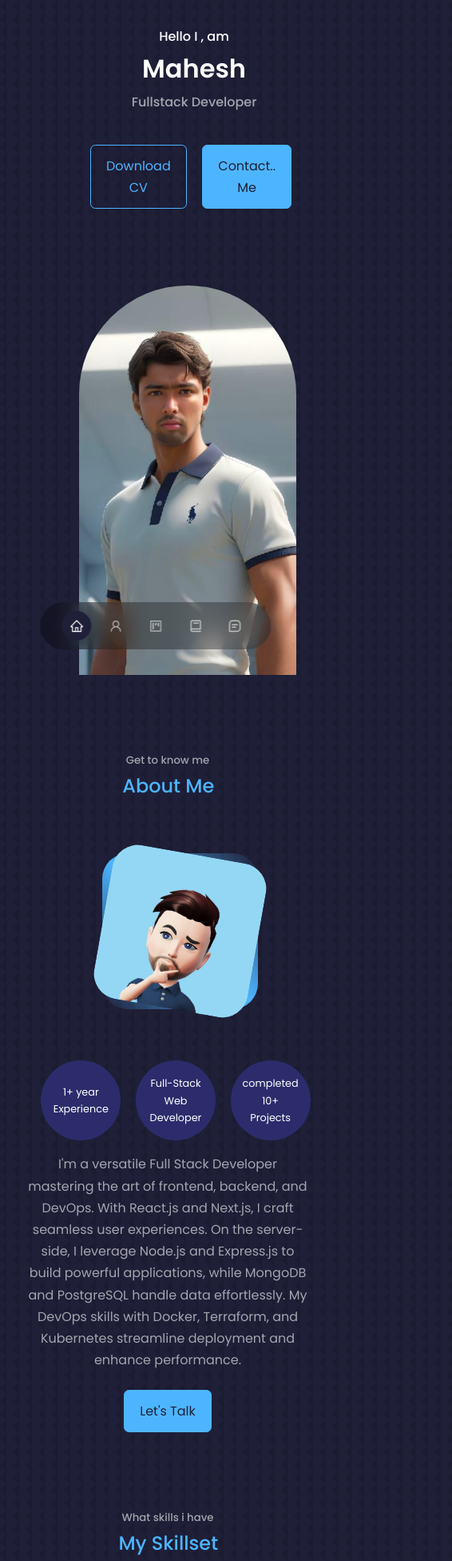
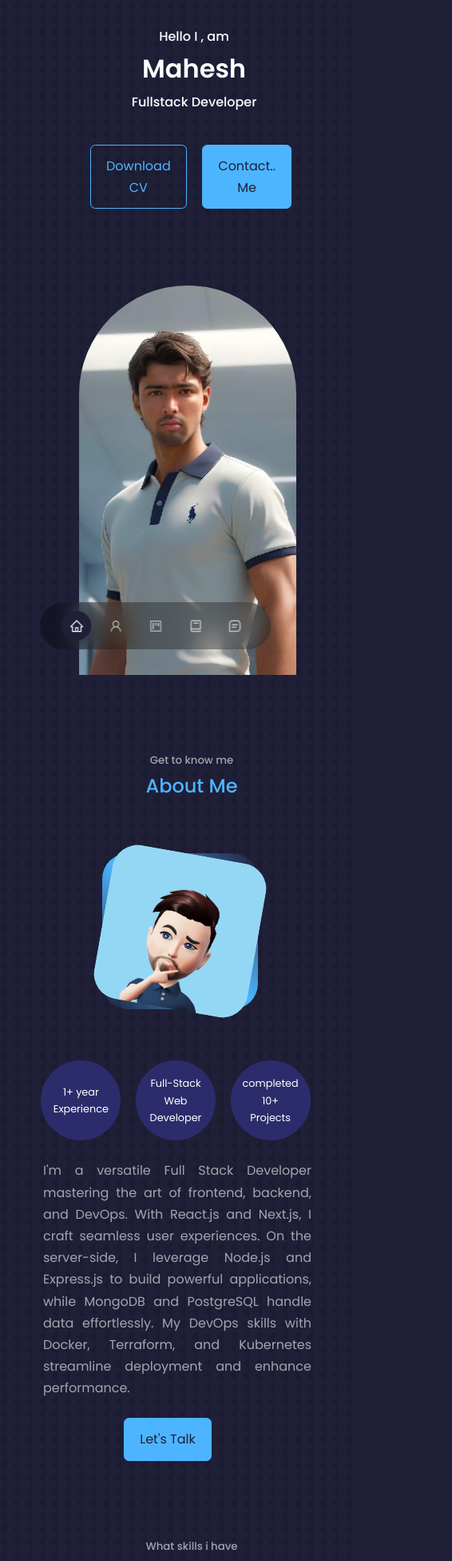
Before and after one commit to mahideveloper1/Portfolio, a React (Create React App) app: page / in a window 390 px wide. Shown: the top 1952 px of the page at 80% size, 566 px wide, since content can reach past the window. Built offline with nearby package versions, Linux system fonts and the light colour scheme.

Commit message:
completed responsiveness

```diff
--- a/src/components/Experience/Experience.css
+++ b/src/components/Experience/Experience.css
@@ -26,7 +26,7 @@
 
 .experience__content {
   display: grid;
-  grid-template-columns: 6fr 1fr;
+  grid-template-columns: 5fr 1fr;
   row-gap: 2rem;
 }
 
@@ -76,15 +76,39 @@
   }
 }
 
-@media screen and (max-width: 450px) and (min-width: 400px) {
+@media screen and (max-width: 450px) {
+  h4 {
+    margin-left: 0rem;
+  }
+
+  h5 {
+    margin-left: 1rem;
+  }
+
+  h2 {
+    margin-left: 1rem;
+  }
+
   .experience__container > div {
-    margin-left: 45px;
-    width: 90%;
+    width: 22rem;
+    margin-left: 3.5rem;
   }
 }
-@media screen and (max-width: 400px) and (min-width: 350px) {
+@media screen and (max-width: 400px) {
+  h4 {
+    margin-left: 0rem;
+  }
+
+  h5 {
+    margin-left: 0rem;
+  }
+
+  h2 {
+    margin-left: 0rem;
+  }
+
   .experience__container > div {
-    margin-left: 40px;
-    width: 100%;
+    width: 22rem;
+    margin-left: 3rem;
   }
 }
--- a/src/components/Header/Header.js
+++ b/src/components/Header/Header.js
@@ -9,12 +9,12 @@ const Header = () => {
   return (
     <header>
       <div className="container header_container">
-        <h4>Hello I , am</h4>
+        <h4 className="heading">Hello I , am</h4>
         <div className="Name">
           <h1> Mahesh Vashisth</h1>
         </div>
 
-        <h4 className="text-light">Fullstack Developer</h4>
+        <h4 className="main">Fullstack Developer</h4>
         <CTA />
         <HeaderSocial />
         <div className="me">
--- a/src/components/Header/header.css
+++ b/src/components/Header/header.css
@@ -96,8 +96,12 @@ header {
     padding: 2rem;
   }
 
-  h4 {
-    padding-left: 3rem;
+  .heading {
+    margin-left: 3rem;
+  }
+
+  .main {
+    margin-left: 3rem;
   }
 
   .cta {
@@ -119,11 +123,11 @@ header {
   .me {
     width: 20rem;
     margin-top: 1rem;
-    margin-left: 2rem;
+    margin-left: 2.5rem;
   }
 }
 
-@media screen and (max-width: 398px) {
+@media screen and (max-width: 400px) {
   .me {
     width: 20rem;
     margin-top: 1rem;
@@ -137,8 +141,12 @@ header {
     margin-left: 6rem;
   }
 
-  h4 {
-    padding-left: 6rem;
+  .main {
+    margin-left: 6rem;
+  }
+
+  .heading {
+    margin-left: 6rem;
   }
 
   .cta {
--- a/src/components/Work/Work.css
+++ b/src/components/Work/Work.css
@@ -56,6 +56,9 @@
     padding: 1.5rem 1.5rem;
     margin: 0 auto;
   }
+  .description {
+    text-align: justify;
+  }
 }
 @media screen and (max-width: 450px) and (min-width: 399px) {
   .work__item {
--- a/src/components/Work/Work.jsx
+++ b/src/components/Work/Work.jsx
@@ -29,7 +29,7 @@ const Work = () => {
             <h3>{work.role}</h3>
             <h4>{work.company}</h4>
             <p className="work__duration">{work.duration}</p>
-            <p>{work.description}</p>
+            <p className="description">{work.description}</p>
           </article>
         ))}
       </div>
--- a/src/components/about/about.css
+++ b/src/components/about/about.css
@@ -87,7 +87,7 @@
   }
   .about__content p {
     margin: 1.5rem 0;
-    text-align: center;
+    text-align: justify;
     padding: 0 1rem;
   }
   .about__card:nth-child(2) {
@@ -98,7 +98,6 @@
 @media screen and (max-width: 450px) {
   .about__me {
     width: 50%;
-    /* margin: 2rem auto 4rem; */
     margin-left: 8rem;
   }
   .about__cards {
@@ -110,6 +109,12 @@
   .about__content {
     text-align: center;
     margin-left: 30px;
+  }
+
+  .about__content p {
+    margin: 1.5rem 0;
+    padding-left: 1.5rem;
+    text-align: justify;
   }
 
   .about__card {
--- a/src/components/contact/Contact.css
+++ b/src/components/contact/Contact.css
@@ -160,11 +160,15 @@ textarea {
   .contact__option h5 {
     font-size: 0.9rem;
     word-break: break-all;
-    padding-right: 50px;
+    padding-right: 4rem;
   }
 
   .contact__option a {
     font-size: 0.8rem;
+  }
+
+  .touch {
+    margin-left: -2rem;
   }
 }
 @media screen and (max-width: 399px) and (min-width: 350px) {
@@ -187,4 +191,8 @@ textarea {
   h2 {
     margin-left: -15%;
   }
+
+  .touch {
+    margin-left: -5rem;
+  }
 }
--- a/src/components/contact/Contact.js
+++ b/src/components/contact/Contact.js
@@ -30,8 +30,8 @@ function Contact() {
 
   return (
     <section id="contact">
-      <h5>Get in Touch</h5>
-      <h2>Contact Me</h2>
+      <h5 className="touch">Get in Touch</h5>
+      <h2 className="touch">Contact Me</h2>
       <div className="container contact__container">
         <div className="contact__options">
           <article className="contact__option">
```
